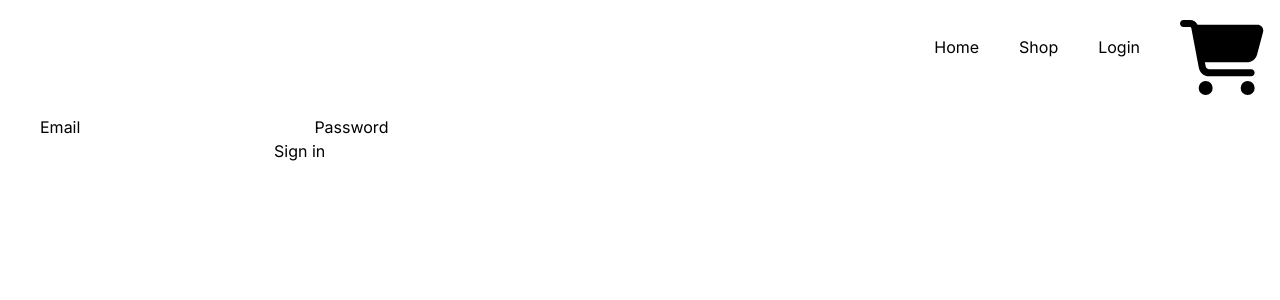
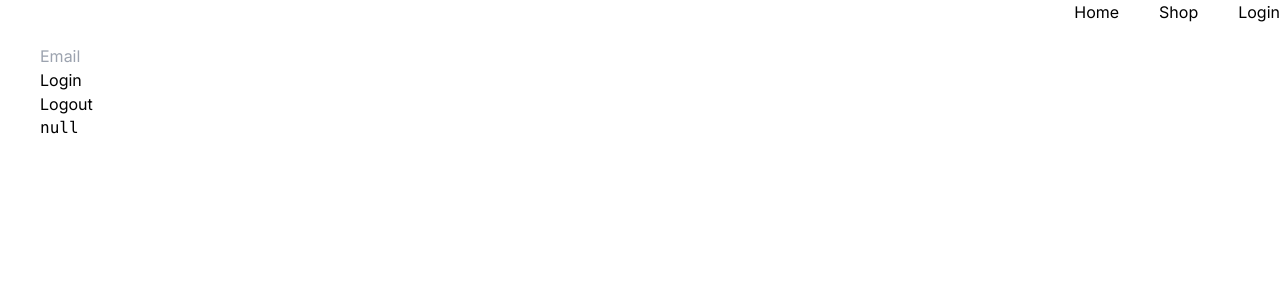
Before and after one commit to Ch40s1/next-store, a Next.js app: page /login in a window 1280 px wide. Shown: the top 300 px of the page. Built offline with nearby package versions, Linux system fonts and the light colour scheme; no server answers.

Commit message:
added basic login and auth using no dependencies

```diff
--- /dev/null
+++ b/app/lib/actions.ts
@@ -0,0 +1,69 @@
+import { SignJWT, jwtVerify } from "jose";
+import { cookies } from "next/headers";
+import { NextRequest, NextResponse } from "next/server";
+import { getUser } from "./data";
+
+const secretKey = process.env.SECRET_KEY;
+const key = new TextEncoder().encode(secretKey);
+
+export async function encrypt(payload: any) {
+  return await new SignJWT(payload)
+    .setProtectedHeader({ alg: "HS256" })
+    .setIssuedAt()
+    .setExpirationTime("10 sec from now")
+    .sign(key);
+}
+
+export async function decrypt(input: string): Promise<any> {
+  const { payload } = await jwtVerify(input, key, {
+    algorithms: ["HS256"],
+  });
+  return payload;
+}
+
+export async function login(formData: FormData) {
+  // Verify credentials && get the user
+
+  // const user = { email: formData.get("email"), name: "John" };
+  const user = await getUser(formData.get("email") as string);
+
+  // Create the session
+  const expires = new Date(Date.now() + 10 * 1000);
+  const session = await encrypt({ user, expires });
+
+  // Save the session in a cookie
+  cookies().set("session", session, { expires, httpOnly: true });
+}
+
+export async function logout() {
+  // Destroy the session
+  cookies().set("session", "", { expires: new Date(0) });
+}
+
+export async function getSession() {
+  const session = cookies().get("session")?.value;
+  if (!session) return null;
+  return await decrypt(session);
+}
+
+export async function updateSession(request: NextRequest) {
+  const session = request.cookies.get("session")?.value;
+  if (!session) return;
+
+  // Refresh the session so it doesn't expire
+  const parsed = await decrypt(session);
+  parsed.expires = new Date(Date.now() + 10 * 1000);
+  const res = NextResponse.next();
+  res.cookies.set({
+    name: "session",
+    value: await encrypt(parsed),
+    httpOnly: true,
+    expires: parsed.expires,
+  });
+  return res;
+}
+
+export async function getSessionEmail() {
+  const session = await getSession();
+  return session ? session.user.email : null;
+}
--- a/app/lib/data.ts
+++ b/app/lib/data.ts
@@ -1,22 +1,22 @@
 import { sql } from '@vercel/postgres';
 
 import {
-  // User,
+  User,
   Customer,
   Product,
 } from './definitions';
 import { unstable_noStore as noStore } from 'next/cache';
 
-// export async function getUser(email: string) {
-//   noStore();
-//   try {
-//     const user = await sql`SELECT * FROM users WHERE email=${email}`;
-//     return user.rows[0] as User;
-//   } catch (error) {
-//     console.error('Failed to fetch user:', error);
-//     throw new Error('Failed to fetch user.');
-//   }
-// }
+export async function getUser(email: string) {
+  noStore();
+  try {
+    const user = await sql`SELECT * FROM users WHERE email=${email}`;
+    return user.rows[0] as User;
+  } catch (error) {
+    console.error('Failed to fetch user:', error);
+    throw new Error('Failed to fetch user.');
+  }
+}
 
 export async function fetchCustomers() {
   noStore();
--- a/app/login/page.tsx
+++ b/app/login/page.tsx
@@ -1,38 +1,31 @@
-"use client";
+import { redirect } from "next/navigation";
+import { getSession, login, logout } from "@/app/lib/actions";
 
-import { log } from 'console';
-import { useState } from 'react';
-
-export default function Login() {
-  const [error, setError] = useState('');
-  // console.log('email', email);
-  // console.log('password', password);
-
-  function handleSubmit(e: any) {
-    e.preventDefault();
-    const email = e.target.email;
-    const password = e.target.password
-    console.log('email', email);
-    console.log('password', password);
-
-  }
-
+export default async function Page() {
+  const session = await getSession();
   return (
-    <form onSubmit={handleSubmit}>
-      {error && <div>{error}</div>}
-      <label>
-        Email
-        <input
-          type="text"
-        />
-      </label>
-      <label>
-        Password
-        <input
-          type="password"
-        />
-      </label>
-      <button type="submit">Sign in</button>
-    </form>
+    <section>
+      <form
+        action={async (formData) => {
+          "use server";
+          await login(formData);
+          redirect("/");
+        }}
+      >
+        <input type="email" name="email" placeholder="Email" />
+        <br />
+        <button type="submit">Login</button>
+      </form>
+      <form
+        action={async () => {
+          "use server";
+          await logout();
+          redirect("/");
+        }}
+      >
+        <button type="submit">Logout</button>
+      </form>
+      <pre>{JSON.stringify(session, null, 2)}</pre>
+    </section>
   );
 }
--- /dev/null
+++ b/app/ui/navbar/nav-form.tsx
@@ -0,0 +1,21 @@
+"use server";
+
+import { getSession } from "@/app/lib/actions";
+
+export default async function WelcomeUser() {
+  const session = await getSession();
+
+  if (!session) {
+    // If session is null, render nothing
+    return null;
+  }
+
+  return (
+    <>
+      <div>
+        <p>Welcome {session.user.name}</p>
+        <p>{session.user.email}</p>
+      </div>
+    </>
+  );
+}
--- a/app/ui/navbar/navBar.tsx
+++ b/app/ui/navbar/navBar.tsx
@@ -1,4 +1,4 @@
-"use client";
+// "use client";
 
 import Link from "next/link";
 import cartSvg from "../../../public/svg/cart.svg";
@@ -6,9 +6,13 @@ import barsSvg from "../../../public/svg/bars.svg";
 import Image from "next/image";
 import Cart from "../cart/cart";
 import { useNavigation } from "@/app/utils/openCart";
+import WelcomeUser from "./nav-form";
+import { logout } from "@/app/lib/actions";
+
 
 export default function NavBar() {
-  const { isCartOpen, handleCartClick } = useNavigation();
+  // const { isCartOpen, handleCartClick } = useNavigation();
+
 
   return (
     <nav>
@@ -24,6 +28,8 @@ export default function NavBar() {
           <li>
             <Link href="/login">Login</Link>
           </li>
+          <WelcomeUser />
+
         </ul>
         {/* <Image
           src={barsSvg}
@@ -32,24 +38,24 @@ export default function NavBar() {
           height={50}
           className="pt-5"
         /> */}
-        <Image
+        {/* <Image
           src={cartSvg}
           alt="cart"
           width={100}
           height={50}
           className="pr-4 pt-5 cursor-pointer"
-          onClick={handleCartClick}
+          // onClick={handleCartClick}
 
-        />
+        /> */}
       </div>
 
-      <div>
+      {/* <div>
         {isCartOpen && (
           <div className="border-4 border-black py-7 my-4 absolute right-0 bg-white rounded w-full md:w-1/2 lg:w-1/3 h-1/2">
             <Cart handleCartClick={handleCartClick}/>
           </div>
         )}
-      </div>
+      </div> */}
     </nav>
   );
 }
--- /dev/null
+++ b/middleware.ts
@@ -0,0 +1,6 @@
+import { NextRequest } from "next/server";
+import { updateSession } from "@/app/lib/actions";
+
+export async function middleware(request: NextRequest) {
+  return await updateSession(request);
+}
```
